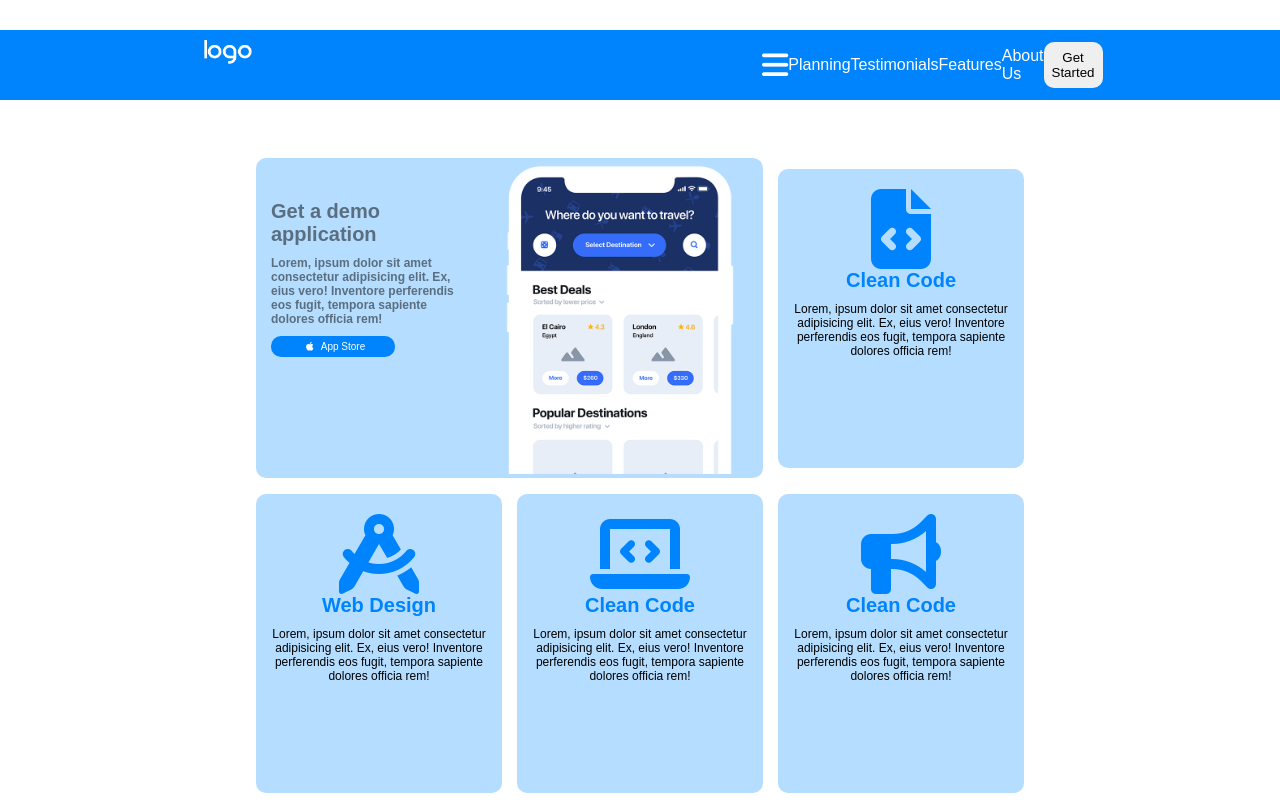
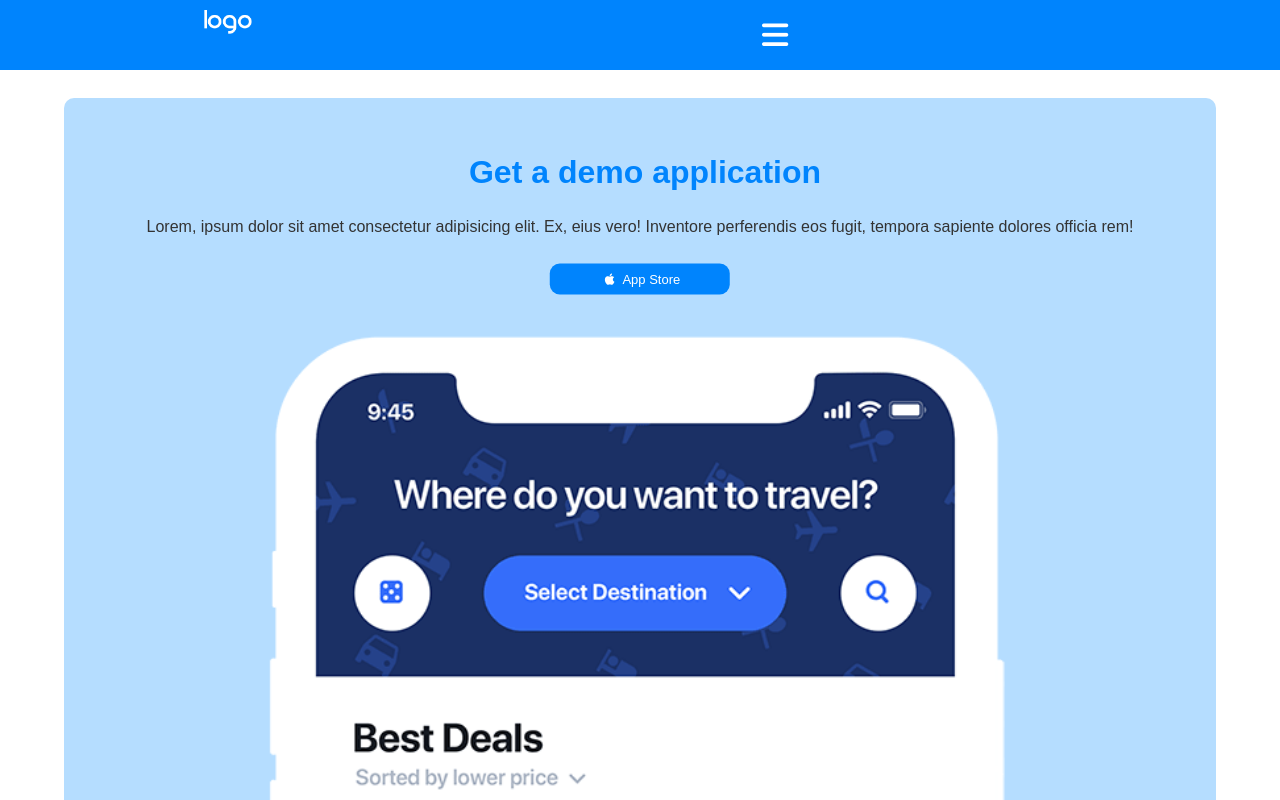
Before and after one commit to CalendaLucia/htmlcss-responsive-layout, a plain HTML site: page index.html in a window 1280 px wide. Shown: the top 800 px of the page. Drawn offline with Linux system fonts and the light colour scheme; a web font is replaced by a local one.

Commit message:
responsive

```diff
--- a/css/common.css
+++ b/css/common.css
@@ -23,7 +23,6 @@ body {
 .container {
     max-width: 100vw;
     padding-bottom: 20px;
-    margin-top: 30px;
 }
 
 p {
--- a/css/responsive.css
+++ b/css/responsive.css
@@ -2,7 +2,65 @@
 
 @media screen and  ( min-width: 425px ) {
 
-    .menu-icon .fa-bars {
+    .nav-bar li {
+        display: none;
+    }
+
+    #menu-icon  .fa-bars {
         display: block;
     }
+
+    #menu-icon  .fa-bars:hover {
+        background-color: lightgray;
+    }
+
+    .cards {
+        width: 90%;
+        margin: 0 auto;
+    }
+
+     .card {
+        width: 100%;
+     }
+
+     .card .box:first-child {
+        width: 100%;
+    }
+
+     .box, .big-box {
+        width: 100%;
+        flex-wrap: wrap;
+        justify-content: center;
+        align-items: center;
+     }
+
+     .box-info .big-info {
+        text-align: center;
+     }
+
+     .card  button {
+        margin-left: 50%;
+        translate: -50% -50%;
+        padding: 8px 50px;
+     }
+
+     .box-info h5 {
+        padding: 1rem 0;
+        font-size: 2rem;
+     }
+
+     .box-info p {
+        padding-bottom: 2rem;
+        font-size: 1rem;
+     }
+
+     .box-img img {
+        width: 100%;
+        object-fit: cover;
+    }
+
+
+
+
+
 }
--- a/css/style.css
+++ b/css/style.css
@@ -1,6 +1,7 @@
 /* STYLE HEADER */
 
 .under-container  {
+    max-width: 100%;
     display: flex;
     justify-content: space-around;
     background-color: var(--primary-Color) ;
@@ -31,7 +32,7 @@
     padding: 8px 8px;
 }
 
-.menu-icon .fa-bars {
+#menu-icon .fa-bars {
     display: none;
     color: white;
     font-size: 30px;
@@ -50,7 +51,8 @@
 }
 
 .box {
-    width: calc((100% / 3) - 10px);
+    padding-top: 40px;
+    width: calc((100% / 3) - 20px);
     margin: 8px 0px;
     background-color: var(--primary-Colorlight);
 }
@@ -61,23 +63,53 @@
 
 .big-box {
     display: flex;
-    align-items: center;
+    justify-content: flex-end;
 }
 
 .box-img img {
-    width: 100%;
+    width: 70%;
+    object-fit: cover;
 }
 
+.box-img {
+    display: flex;
+    justify-content: center;
+    width: 80%;
+}
 
 .box-info {
-   padding: 20px 15px;
    width: 100%;
-   margin-bottom: 80px;
+   padding: 0px 5px;
 }
 
 .box-info p {
-    font-size: 12px;
+    font-size: 14px;
+    width: 100%;
+    margin: 0 auto;
+    color: #333333;
+    padding: 10px 10px;
+    line-height: 20px;
+    text-align: start;
 }
+
+.box-info .big-info {
+   color: var(--primary-Color);
+   text-align: start;
+   padding-left: 10px;
+}
+
+.big-info:nth-child(2) {
+    color: #333333;
+ }
+
+.box-info h5 {
+    text-align: center;
+ }
+
+ .box-info p {
+    text-align: center;
+    padding: 15px 0p;
+ }
 
  .box-info .fa-solid {
     max-width: 100%;
@@ -88,7 +120,10 @@
 
 .card  button {
     background-color: var(--primary-Color);
-    font-size: 10px;
+    font-size: 13px;
+    margin-left: 5px;
+    margin-top: 10px;
+    padding: 10px 40px;
  }
 
  .card .fa-apple  {
@@ -200,7 +235,6 @@
     font-size: 15px;
     text-align: start;
     color: white;
-    padding: 20px 0px;
 }
 
 .virgolette {
@@ -211,12 +245,13 @@
 .partner-box {
     background-color: var(--secondary-Color);
     display: flex;
+    justify-content: space-between;
     align-items: center;
     border-radius: 30px;
     width: 80%;
     margin: 0 auto;
     margin-top: 20px;
-    padding: 15px 10px;
+    padding: 10px 30px;
 }
 
 #partners {
@@ -232,28 +267,28 @@
      width:60% ;
      margin: 0 auto;
      display: flex;
-     justify-content: center;
+     justify-content: space-between;
      flex-wrap: wrap;
      padding: 20px 0px;
 }
 
 .benefit-box {
-    margin: 5px 5px;
+    margin: 10px 0px;
     background-color: white;
-    width: calc((100% / 3) - 50px);
+    width: calc((100% / 3) - 20px);
     border-radius: 20px;
-    color: var(--secondary-Color)
+    color: var(--secondary-Color);
+    padding: 30px 0px;
 }
 
 .benefit-box h3 {
-    font-size: 40px;
+    font-size: 50px;
     color: var(--secondary-Color);
     padding: 0px 20px;
-    margin-top: 20px;
 }
 
 .benefit-box h6 {
-    font-size: 15px;
+    font-size: 20px;
     color: var(--secondary-Color);
     padding: 0px 20px;
     line-height: 10px;
--- a/index.html
+++ b/index.html
@@ -23,10 +23,11 @@
                 </div>
                 <nav>
                     <div class="nav-bar">
-                      <ul>
-                        <li class="menu-icon">
+                        <span id="menu-icon">
                             <i class="fa-solid fa-bars"></i>
-                        </li>
+                        </span>
+                        <ul class="menu-content">
+
                           <li>
                              <a href="#planning">Planning</a>
                           </li>
@@ -60,8 +61,8 @@
                         <div class="box">
                             <div class="big-box">
                                 <div class="box-info">
-                                    <h5 class="start">Get a demo application</h5>
-                                    <p class="start">Lorem, ipsum dolor sit amet consectetur adipisicing elit. Ex, eius vero! Inventore perferendis eos fugit, tempora sapiente dolores officia rem!</p>
+                                    <h5 class="big-info">Get a demo application</h5>
+                                    <p class="big-info">Lorem, ipsum dolor sit amet consectetur adipisicing elit. Ex, eius vero! Inventore perferendis eos fugit, tempora sapiente dolores officia rem!</p>
                                     <button>
                                       <i class="fa-brands fa-apple"></i>
                                       <a href="#">App Store</a>
@@ -78,7 +79,7 @@
              <!-- SECOND "BOX CLEANCODE" AND OTHER TO FOLLOW -->
                         <div class="box">
                           <div class="box-info">
-                            <i class="fa-solid fa-file-code fa-5x"></i>
+                            <i class="fa-solid fa-file-code fa-4x"></i>
                             <h5>Clean Code</h5>
                             <p>Lorem, ipsum dolor sit amet consectetur adipisicing elit. Ex, eius vero! Inventore perferendis eos fugit, tempora sapiente dolores officia rem!</p>
                           </div>
@@ -86,7 +87,7 @@
 
                         <div class="box">
                             <div class="box-info">
-                              <i class="fa-solid fa-compass-drafting fa-5x"></i>
+                              <i class="fa-solid fa-compass-drafting fa-4x"></i>
                               <h5>Web Design</h5>
                               <p>Lorem, ipsum dolor sit amet consectetur adipisicing elit. Ex, eius vero! Inventore perferendis eos fugit, tempora sapiente dolores officia rem!</p>
                             </div>
@@ -94,16 +95,16 @@
 
                           <div class="box">
                             <div class="box-info">
-                              <i class="fa-solid fa-laptop-code fa-5x"></i>
-                              <h5>Clean Code</h5>
+                              <i class="fa-solid fa-laptop-code fa-4x"></i>
+                              <h5>Development</h5>
                               <p>Lorem, ipsum dolor sit amet consectetur adipisicing elit. Ex, eius vero! Inventore perferendis eos fugit, tempora sapiente dolores officia rem!</p>
                             </div>
                           </div>
 
                           <div class="box">
                             <div class="box-info">
-                              <i class="fa-solid fa-bullhorn fa-5x"></i>
-                              <h5>Clean Code</h5>
+                              <i class="fa-solid fa-bullhorn fa-4x"></i>
+                              <h5>Branding</h5>
                               <p>Lorem, ipsum dolor sit amet consectetur adipisicing elit. Ex, eius vero! Inventore perferendis eos fugit, tempora sapiente dolores officia rem!</p>
                             </div>
                           </div>
```
Lines whose indentation alone changed are shown as unchanged.
